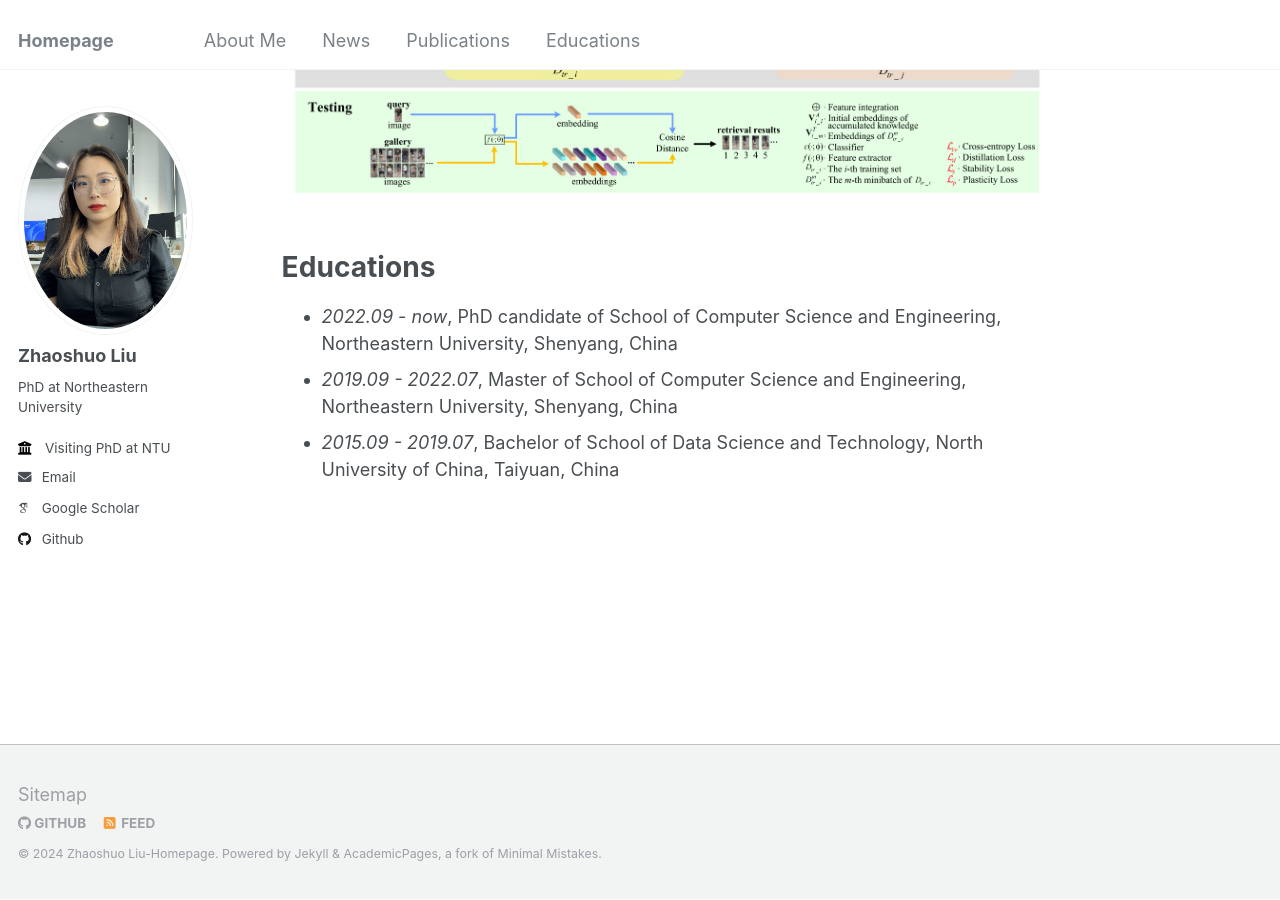
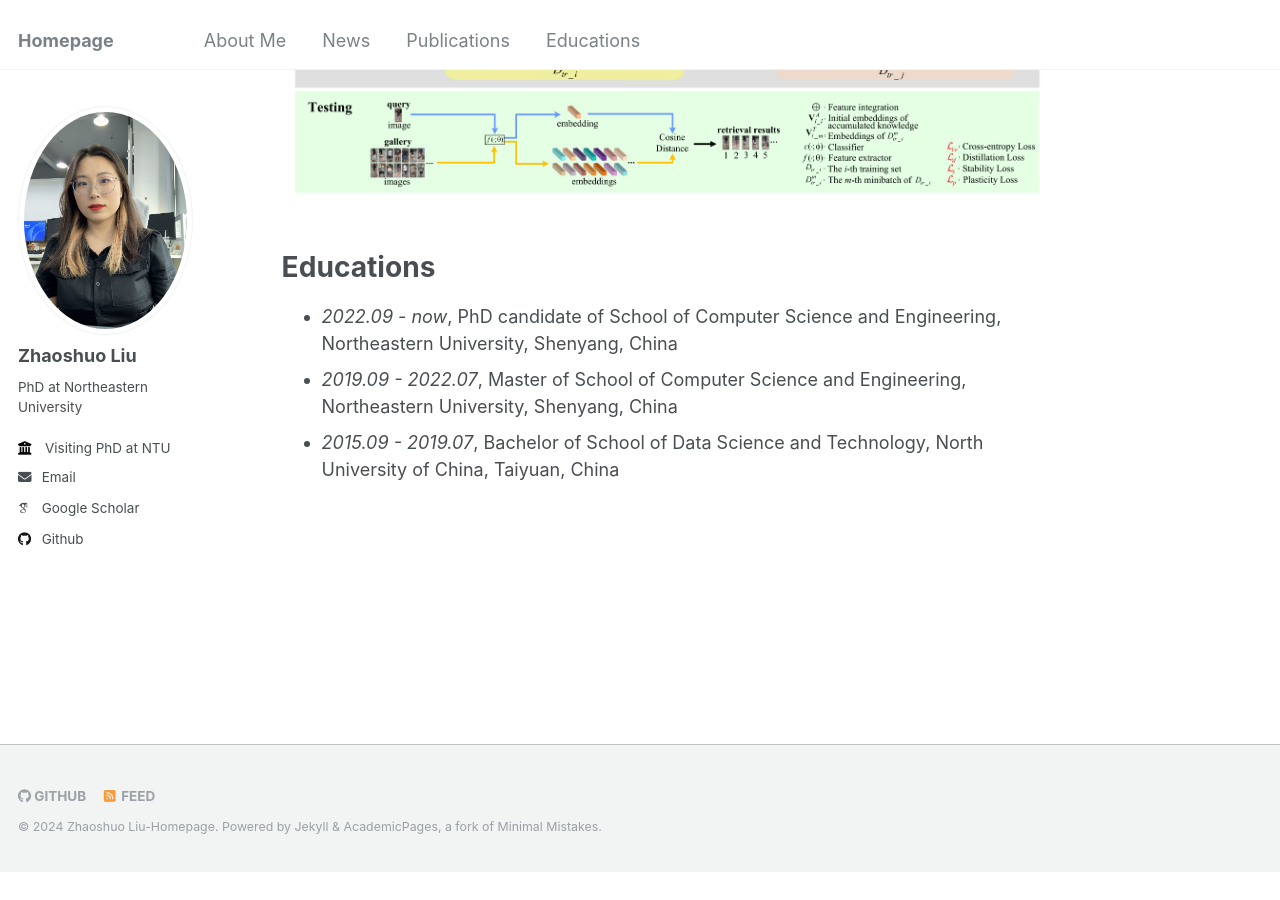
Before and after one commit to llzhaoshuo/llzhaoshuo.github.io, a Jekyll site: the page built from _pages/about.md, in a window 1280 px wide and 900 px high, scrolled down 1972 px. Built offline with Jekyll 4.4.1, drawn with Linux system fonts in a browser that asks for light colours; some web fonts are replaced; after the commit the page ends 2845 px from its top, so only the background shows below that.

Commit message:
update info

```diff
--- a/_config.yml
+++ b/_config.yml
@@ -78,7 +78,7 @@
   books:
     title: #'Books'
   manuscripts:
-    title: 'Journal Articles'
+    title: #'Journal Articles'
   conferences:
     title: #'Conference Papers'
 
--- a/_includes/footer/custom.html
+++ b/_includes/footer/custom.html
@@ -1,3 +1,3 @@
 <!-- start custom footer snippets -->
-<a href="/sitemap/">Sitemap</a>
+<!--<a href="/sitemap/">Sitemap</a>-->
 <!-- end custom footer snippets -->
```
